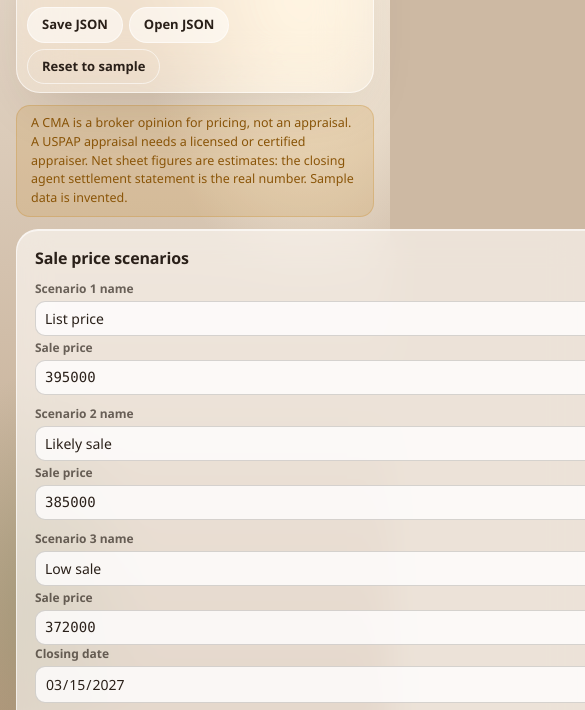
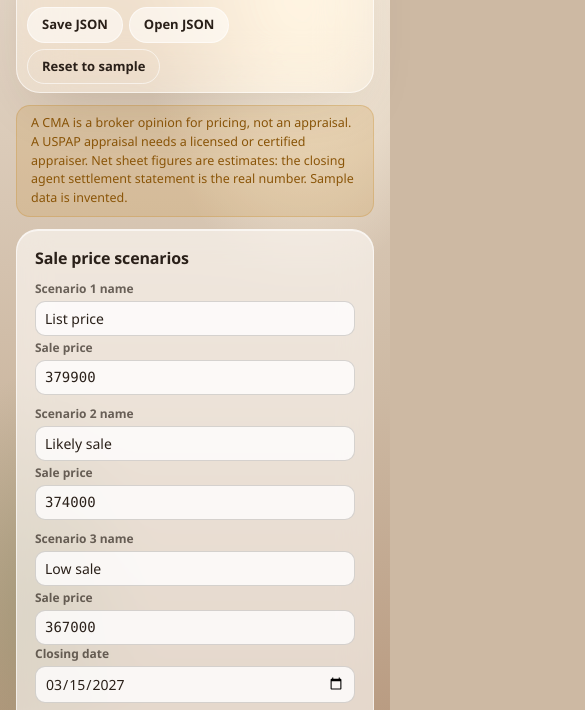
Before and after one commit to chasebuilds/seller-net-sheet-cma, a website built with Vite: page index.html in a window 390 px wide. Shown: the part 111-821 px from the top of the page, 585 px wide, since content can reach past the window. Built offline with nearby package versions, Linux system fonts and the light colour scheme.

Commit message:
Align sample net sheet scenarios with the sample CMA range; fix 375px overflow
Scenarios 379,900 / 374,000 / 367,000. Likely-sale hand total recomputed (net 87,782.86). The net tab no longer scrolls sideways on a phone.

Co-Authored-By: Claude Opus 5.5 <noreply@anthropic.com>

```diff
--- a/src/state.ts
+++ b/src/state.ts
@@ -34,9 +34,9 @@ export function sampleState(): State {
     },
     net: {
       scenarios: [
-        { name: 'List price', price: 395000 },
-        { name: 'Likely sale', price: 385000 },
-        { name: 'Low sale', price: 372000 },
+        { name: 'List price', price: 379900 },
+        { name: 'Likely sale', price: 374000 },
+        { name: 'Low sale', price: 367000 },
       ],
       closingDate: '2027-03-15',
       closingDayOwner: 'buyer',
--- a/src/style.css
+++ b/src/style.css
@@ -114,7 +114,7 @@ table.grid th.l, table.grid td.l { text-align: left } table.grid td.adjl { font-
 
 #print-root { display: none }
 @media (max-width: 900px) {
-  .cols { grid-template-columns: 1fr } .colout { position: static; max-height: none }
+  .cols { grid-template-columns: minmax(0, 1fr) } .colout { position: static; max-height: none }
   .grid3, .grid4 { grid-template-columns: repeat(2, minmax(0, 1fr)) } .charts { grid-template-columns: 1fr } .tiles { grid-template-columns: repeat(2, minmax(0, 1fr)) }
   .bar { border-radius: 24px } .tabs { margin: 0 }
 }
@@ -131,3 +131,4 @@ table.grid th.l, table.grid td.l { text-align: left } table.grid td.adjl { font-
   .pfoot { left: 0; right: 0; bottom: 0 }
   .sheet-page:not(:has(.pfoot)) { min-height: 0; height: auto }
 }
+.cols > * { min-width: 0 }
```
Also changed, not shown: tests/netsheet.test.ts (+7 -4 lines), tests/state.test.ts (+1 -1 lines), docs/preview.png.
